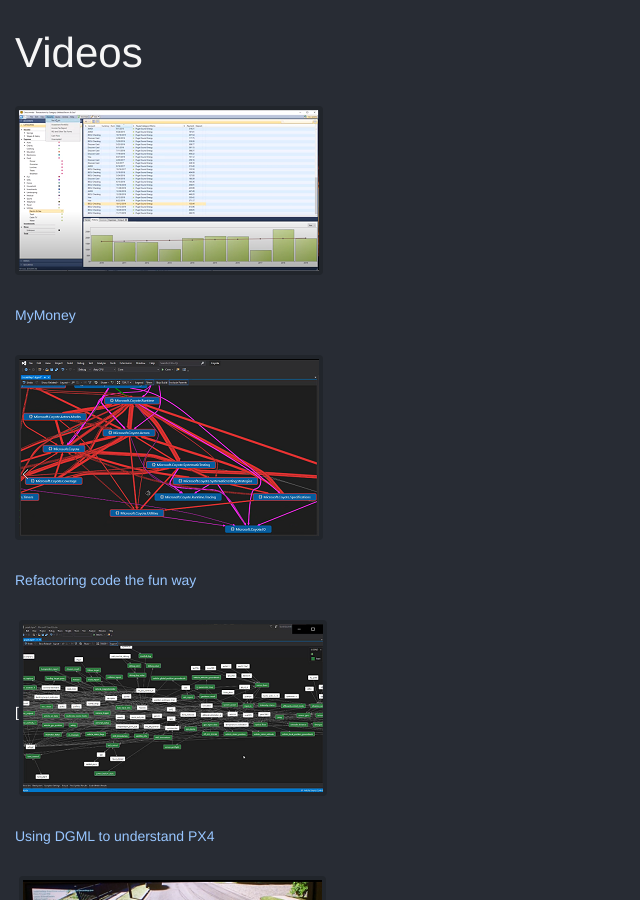
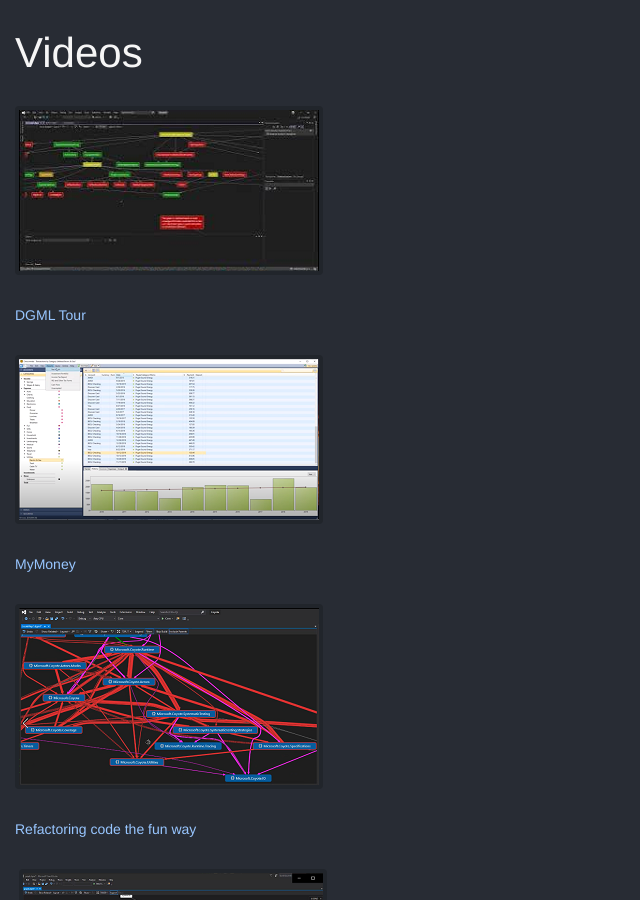
Before and after one commit to lovettchris/lovettchris.github.io, an MkDocs documentation site: the page built from docs/videos/index.md, in a window 1280 px wide and 900 px high. Shown: the whole window, without its empty margins (0-640 px from the left). Built offline with MkDocs 1.6.1, drawn with Linux system fonts in a browser that asks for light colours.

Commit message:
Add link to new dgml demo video

```diff
--- a/docs/videos/index.md
+++ b/docs/videos/index.md
@@ -1,4 +1,6 @@
 # Videos
+
+[![thumbnail](DGMLTour.png)<br/>DGML Tour](https://youtu.be/wIjCdOrZj-I)
 
 [![thumbnail](MyMoney.png)<br/>MyMoney](https://lovettsoftwarestorage.blob.core.windows.net/videos/MyMoney.mp4)
 
```
Also changed, not shown: docs/videos/DGMLTour.png (added).
